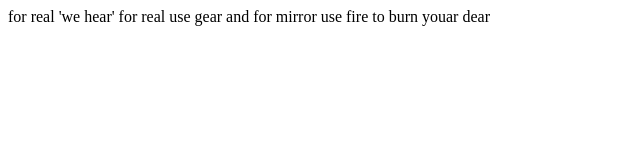
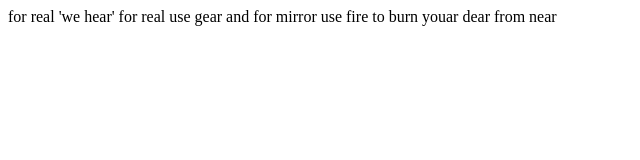
Before and after one commit to rohan55555/ads, a plain HTML site: page live/index.html in a window 1280 px wide. Shown: the full height of the page, 0-640 px from the left. Drawn offline with Linux system fonts and the light colour scheme.

Commit message:
updte for real

```diff
--- a/live/index.html
+++ b/live/index.html
@@ -9,6 +9,8 @@
 	for real 'we hear'
 	for real use gear
 	and for mirror use fire to burn youar dear
+	from near
+
 
 </body>
 </html>
```
